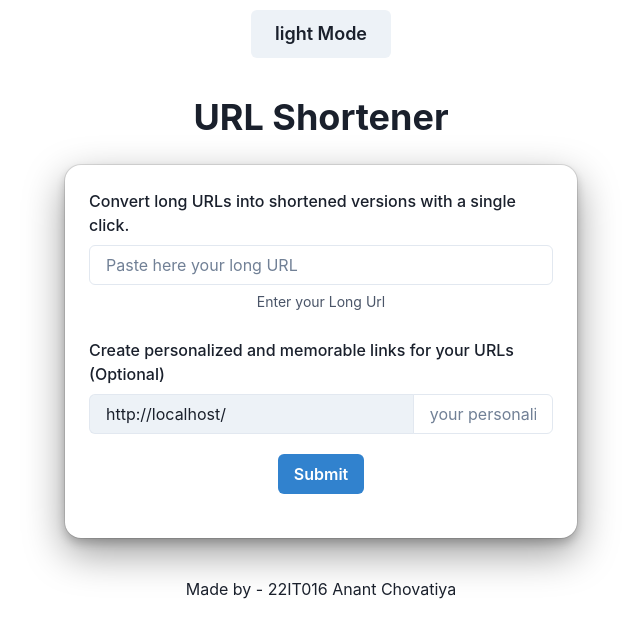
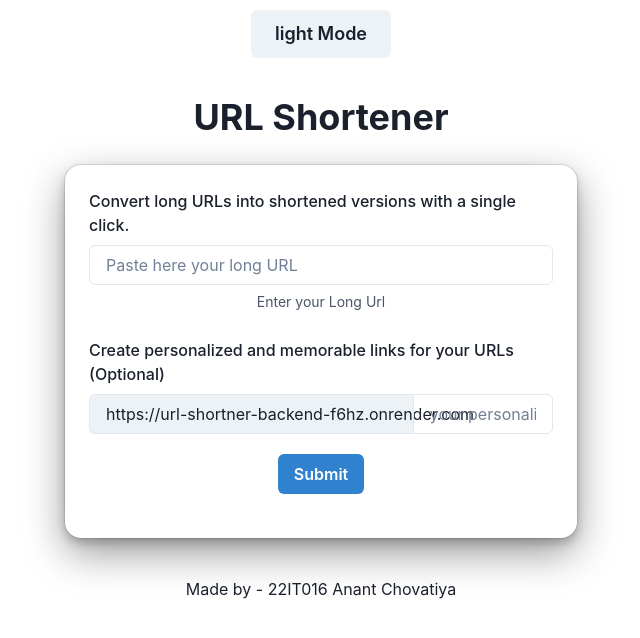
Before and after one commit to anantchovatiya/url-shortner-frontend, a React (Vite) app: page / in a window 1280 px wide. Shown: the top 638 px of the page, without its empty margins (319-959 px from the left). Built offline with nearby package versions, Linux system fonts and the light colour scheme.

Commit message:
Update InputForm.jsx

```diff
--- a/src/components/InputForm.jsx
+++ b/src/components/InputForm.jsx
@@ -26,7 +26,7 @@ export const InputForm = () => {
     const [ isLoading, setIsloading ] = useState(false);
     const [ isError, setIsError ] = useState(false);
     const { hasCopied, onCopy } = useClipboard(url);
-    const clientBaseUrl = window.location.href;
+    const clientBaseUrl = "https://url-shortner-backend-f6hz.onrender.com";
 
     const handleInputChange = (e) => {
         const { id, value } = e.target;
```
